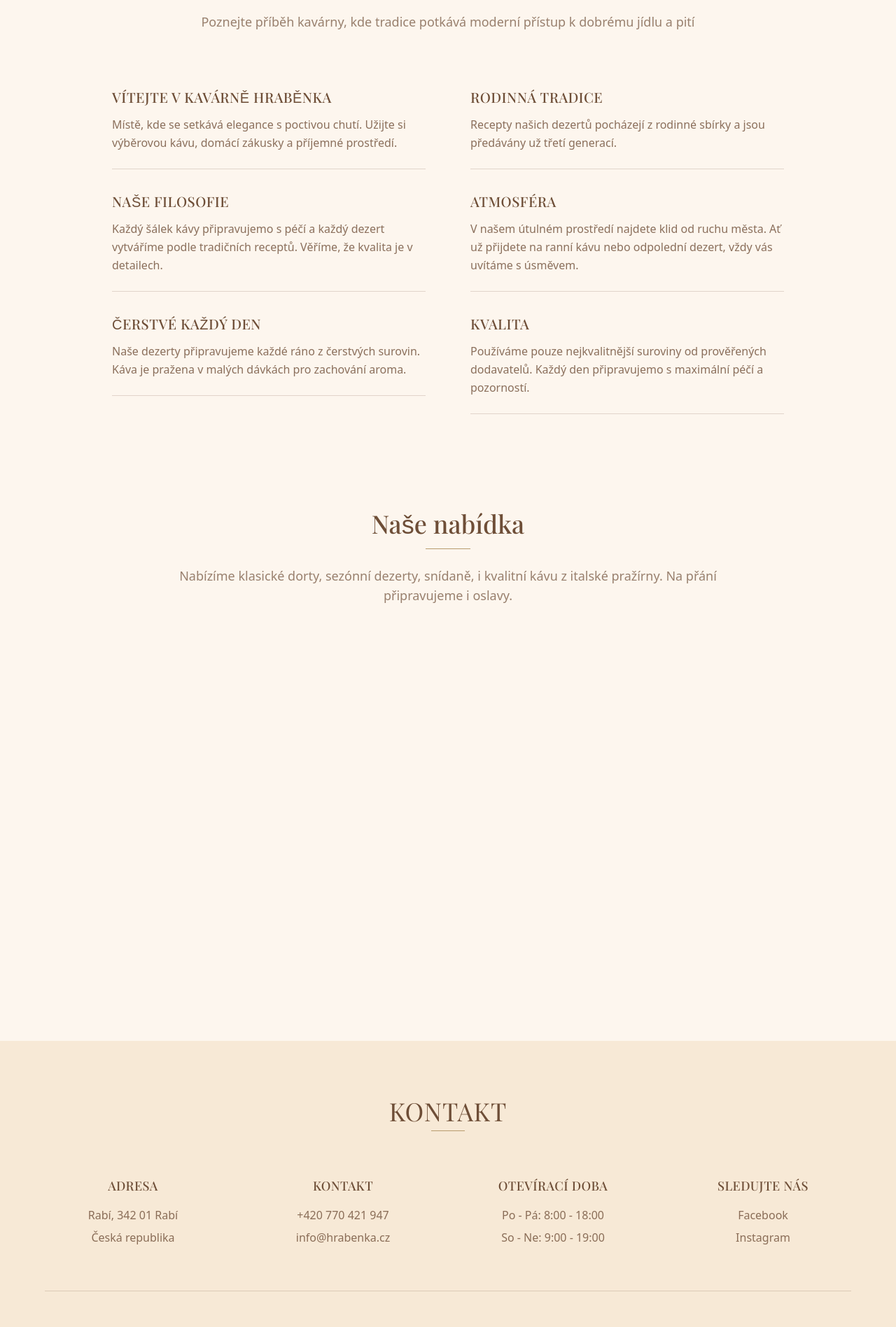
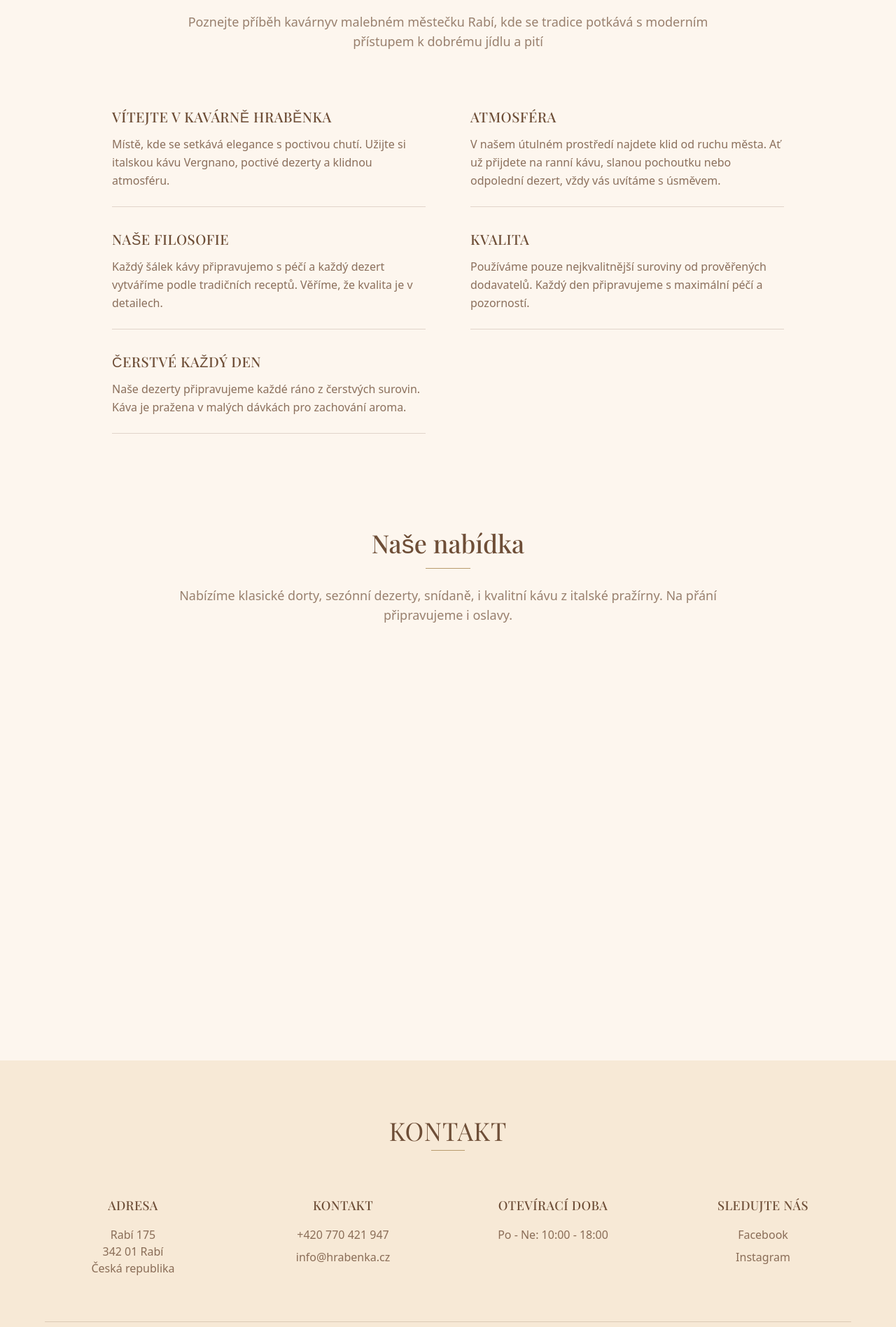
Before and after one commit to luciejachimova/hrabenka-cafe, a Next.js app: page / in a window 1280 px wide. Shown: the part 960-2857 px from the top of the page at 70% size. Built offline with nearby package versions, Linux system fonts and the light colour scheme; a web font is replaced by a local one.

Commit message:
Edit about-us section

```diff
--- a/app/components/AboutUs.tsx
+++ b/app/components/AboutUs.tsx
@@ -8,7 +8,7 @@ export default function About() {
             <div className="w-16 h-px bg-[#b89b6d] mx-auto mb-6"></div>
 
           <p className="text-[#6e4e37]/70 font-light max-w-3xl mx-auto text-lg">
-            Poznejte příběh kavárny, kde tradice potkává moderní přístup k dobrému jídlu a pití
+            Poznejte příběh kavárnyv malebném městečku Rabí, kde se tradice potkává s moderním přístupem k dobrému jídlu a pití
           </p>
         </div>
 
@@ -21,8 +21,8 @@ export default function About() {
                 Vítejte v kavárně Hraběnka
               </h3>
               <p className="text-[#6e4e37]/80 leading-relaxed font-light">
-                Místě, kde se setkává elegance s poctivou chutí. Užijte si výběrovou kávu,
-                domácí zákusky a příjemné prostředí.
+                Místě, kde se setkává elegance s poctivou chutí. Užijte si italskou kávu Vergnano,
+                poctivé dezerty a klidnou atmosféru.
               </p>
             </div>
 
@@ -49,15 +49,6 @@ export default function About() {
 
           {/* Pravý sloupec */}
           <div className="space-y-8">
-            <div className="border-b border-[#6e4e37]/20 pb-6">
-              <h3 className="text-xl font-medium text-[#6e4e37] mb-3 tracking-wide uppercase">
-                Rodinná tradice
-              </h3>
-              <p className="text-[#6e4e37]/80 leading-relaxed font-light">
-                Recepty našich dezertů pocházejí z rodinné sbírky
-                a jsou předávány už třetí generací.
-              </p>
-            </div>
 
             <div className="border-b border-[#6e4e37]/20 pb-6">
               <h3 className="text-xl font-medium text-[#6e4e37] mb-3 tracking-wide uppercase">
@@ -65,7 +56,7 @@ export default function About() {
               </h3>
               <p className="text-[#6e4e37]/80 leading-relaxed font-light">
                 V našem útulném prostředí najdete klid od ruchu města.
-                Ať už přijdete na ranní kávu nebo odpolední dezert,
+                Ať už přijdete na ranní kávu, slanou pochoutku nebo odpolední dezert,
                 vždy vás uvítáme s úsměvem.
               </p>
             </div>
@@ -76,7 +67,7 @@ export default function About() {
               </h3>
               <p className="text-[#6e4e37]/80 leading-relaxed font-light">
                 Používáme pouze nejkvalitnější suroviny od prověřených dodavatelů.
-                Každý den připravujemo s maximální péčí a pozorností.
+                Každý den připravujeme s maximální péčí a pozorností.
               </p>
             </div>
           </div>
--- a/app/components/Contact.tsx
+++ b/app/components/Contact.tsx
@@ -11,10 +11,21 @@ export default function Contact() {
         <div className="grid gap-12 md:grid-cols-4 text-center text-[#6e4e37]">
 
           <div className="space-y-4">
-            <h3 className="text-lg font-medium uppercase tracking-wide text-[#b89b6d]">Adresa</h3>
+            <h3 className="text-lg font-medium uppercase tracking-wide text-[#b89b6d]">
+              Adresa
+            </h3>
+
             <div className="space-y-2 text-[#6e4e37]/80">
-              <p>Rabí, 342 01 Rabí</p>
-              <p>Česká republika</p>
+              <a
+                href="https://www.google.com/maps/search/?api=1&query=Rabí+175+342+01+Rabí"
+                target="_blank"
+                rel="noopener noreferrer"
+                className="hover:text-[#b89b6d] transition-colors duration-300 inline-block"
+              >
+                <p>Rabí 175</p>
+                <p>342 01 Rabí</p>
+                <p>Česká republika</p>
+              </a>
             </div>
           </div>
 
@@ -43,8 +54,7 @@ export default function Contact() {
           <div className="space-y-4">
             <h3 className="text-lg font-medium uppercase tracking-wide text-[#b89b6d]">Otevírací doba</h3>
             <div className="space-y-2 text-[#6e4e37]/80">
-              <p>Po - Pá: 8:00 - 18:00</p>
-              <p>So - Ne: 9:00 - 19:00</p>
+              <p>Po - Ne: 10:00 - 18:00</p>
             </div>
           </div>
 
```
